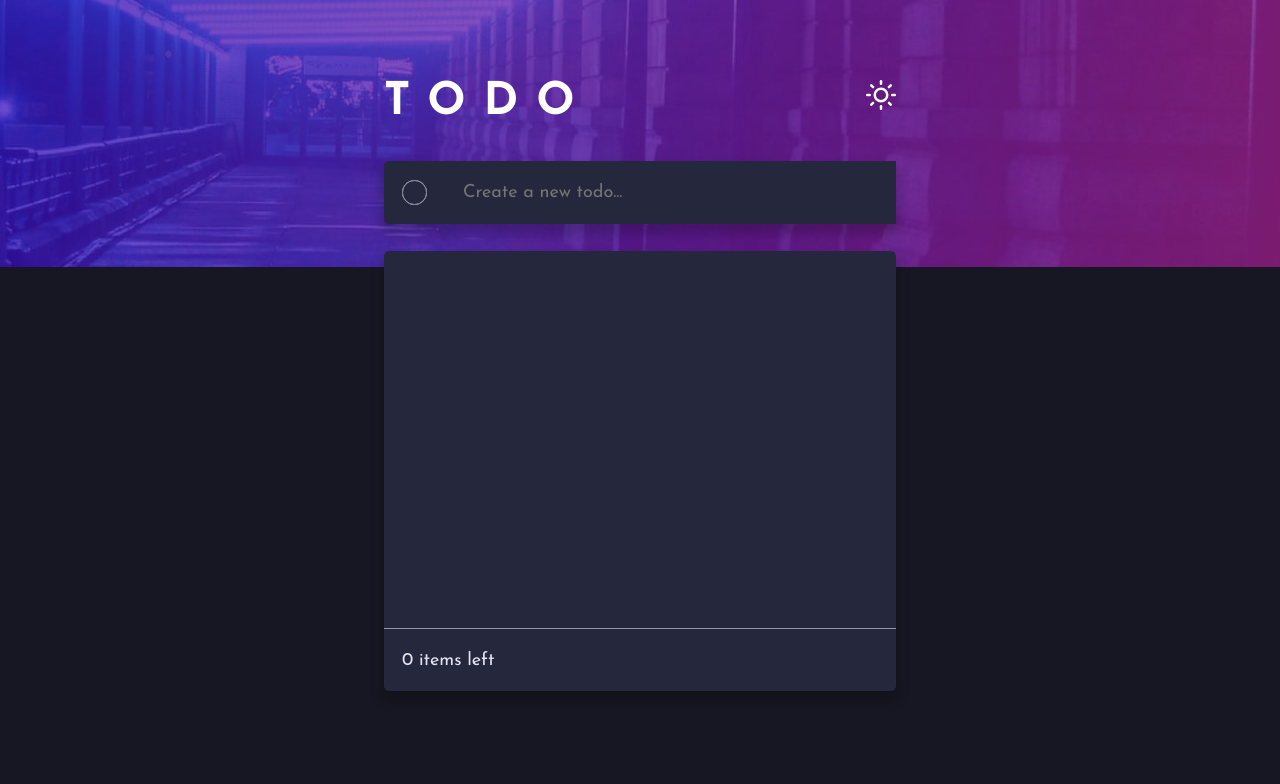
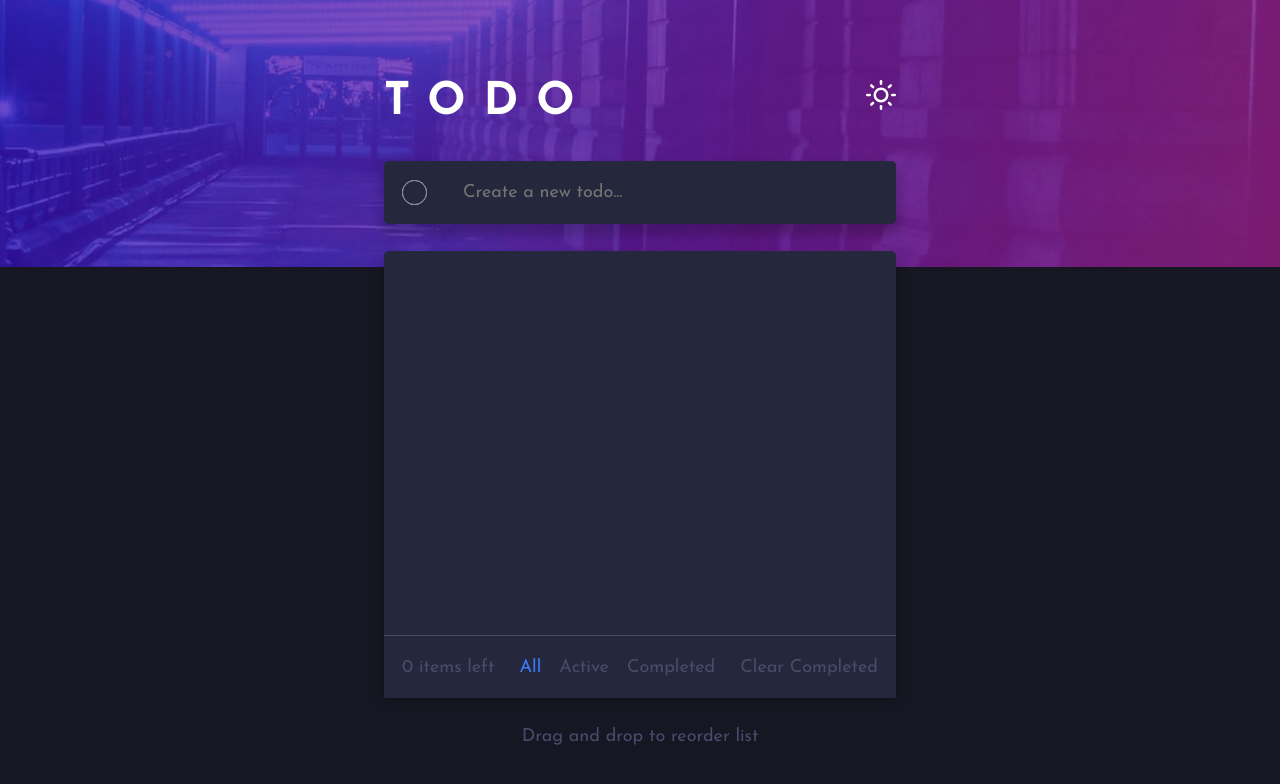
Before and after one commit to SaiPradeepti/Frontendmentor-Challenges, a React (Create React App) app in the folder 06todo-app-main/: page / in a window 1280 px wide. Shown: the top 784 px of the page. Built offline with nearby package versions, Linux system fonts and the light colour scheme.

Commit message:
Adding Scrollable feature and others

```diff
--- a/06todo-app-main/src/components/App.js
+++ b/06todo-app-main/src/components/App.js
@@ -23,6 +23,16 @@ const App = () => {
     }))
   }
 
+  // Clearing completed todos from list
+  const clearCompleted = () => {
+    setList(list.filter(item => item.completed !== true))
+  }
+
+  // Remove todo
+  const removeToDo = (id) => {
+    setList(list.filter(item => item.id !== id))
+  }
+
 
   return (
     <div className={`app ${lightTheme ? 'lightTheme' : 'darkTheme'}`}>
@@ -35,7 +45,8 @@ const App = () => {
         </div>
       </div>
       <Input addToDo={addToDo} />
-      <List list={list} completedToDo={completedToDo}/>
+      <List list={list} completedToDo={completedToDo} clearCompleted={clearCompleted} removeToDo={removeToDo} />
+      <div className="app__drag">Drag and drop to reorder list</div>
     </div>
   )
 }
--- a/06todo-app-main/src/components/List.js
+++ b/06todo-app-main/src/components/List.js
@@ -1,8 +1,25 @@
 import React, { useState, useEffect } from 'react'
 import Todo from './Todo'
 
-const List = ({list,completedToDo}) => {
+const List = ({list,completedToDo,clearCompleted,removeToDo}) => {
+    const [newList,setNewList] = useState(list);
     const [itemsLeft,setItemsLeft] = useState(0);
+    const [activeState,setActiveState] = useState('all');
+
+    // Set display list
+    useEffect(() => {
+        setNewList(list)
+    },[list])
+
+    // filter list based on activeState
+    useEffect(() => {
+        if(activeState === 'all')
+            setNewList(list);
+        else if(activeState === 'active')
+            setNewList(list.filter(item => item.completed === false));
+        else if(activeState === 'completed')
+            setNewList(list.filter(item => item.completed === true));
+    },[activeState,list])
 
     // Count of items yet to complete
     useEffect(() => {
@@ -17,17 +34,22 @@ const List = ({list,completedToDo}) => {
 
     return (
         <div className='app__list'>
+            <div className="todo__list">
             {
-                list.map((item,index) => {
+                newList.map((item) => {
                     return (
-                        <Todo item={item} key={index} completedToDo={completedToDo}/>
+                        <Todo item={item} key={item.id} completedToDo={completedToDo} removeToDo={removeToDo}/>
                     )
                 })
-            }
+            }</div>
             <div className="app__menu">
                 <div className="app__listItems">{itemsLeft} items left</div>
-                <div className="app__states"></div>
-                <div className="app__clearCompleted"></div>
+                <div className="app__states">
+                    <div className={`all ${activeState === 'all' ? 'activeState' : false}`} onClick={()=>setActiveState('all')}>All</div>
+                    <div className={`active ${activeState === 'active' ? 'activeState' : false}`} onClick={()=>setActiveState('active')}>Active</div>
+                    <div className={`completed ${activeState === 'completed' ? 'activeState' : false}`} onClick={()=>setActiveState('completed')}>Completed</div>
+                </div>
+                <div className="app__clearCompleted" onClick={clearCompleted}>Clear Completed</div>
             </div>
         </div>
     )
--- a/06todo-app-main/src/components/Todo.js
+++ b/06todo-app-main/src/components/Todo.js
@@ -1,27 +1,23 @@
-import React, { useState } from 'react'
+import React from 'react'
 import { FaCheck } from "react-icons/fa";
+import { VscChromeClose } from "react-icons/vsc";
 
-const Todo = ({item,completedToDo}) => {
+const Todo = ({item,completedToDo,removeToDo}) => {
     const {id,todo} = item;
-    const [todoCompleted,setTodoCompleted] = useState(false);
-    console.log(todo);
+
     return (
         <div className='app__todo'>
-            <div className='radio' onClick={() =>
-            {
-                setTodoCompleted(!todoCompleted);
-                completedToDo(id);
-            }
-            }>
-                <input type="radio" name='radio' />
-                <div className={`radioCover ${todoCompleted ? 'radioClick' : ''}`} ></div>
-                {
-                    todoCompleted && <FaCheck className='faCheck'/>
-                }
+            <div className='app__button' onClick={() => completedToDo(id)}>
+                <div className={`button__wrapper ${item.completed ? 'buttonClick' : false}`} >
+                    {
+                            item.completed ? <FaCheck className='faCheck'/> : <div className="button"></div>
+                    }
+                </div>
             </div>
-            <div className={`todo ${todoCompleted ? 'todoCompleted' : ''}`}>
+            <div className={`todo ${item.completed ? 'todoCompleted' : ''}`} onClick={() => completedToDo(id)}>
                 {todo}
             </div>
+            <VscChromeClose className='remove' onClick={() => removeToDo(id)}/>
         </div>
     )
 }
--- a/06todo-app-main/src/scss/_config.scss
+++ b/06todo-app-main/src/scss/_config.scss
@@ -10,11 +10,32 @@
   font-size: 18px;
 }
 
+body {
+  /* Let's get this party started */
+  ::-webkit-scrollbar {
+    width: 7px;
+  }
+
+  /* Track */
+  ::-webkit-scrollbar-track {
+    -webkit-box-shadow: inset 0 0 6px rgba(0, 0, 0, 0.3);
+    -webkit-border-radius: 10px;
+    border-radius: 10px;
+  }
+
+  /* Handle */
+  ::-webkit-scrollbar-thumb {
+    -webkit-border-radius: 10px;
+    border-radius: 10px;
+    background: rgba(255, 255, 255, 0.5);
+    -webkit-box-shadow: inset 0 0 6px rgba(0, 0, 0, 0.5);
+  }
+}
+
 $mobile: 375px;
 $desktop: 1440px;
 
 $clr-bright-blue: hsl(220, 98%, 61%);
-// $clr-check-background: linear-gradient hsl(192, 100%, 67%) to hsl(280, 87%, 65%);
 $clr-check-background: linear-gradient(
   45deg,
   hsl(192, 100%, 67%),
--- a/06todo-app-main/src/scss/_input.scss
+++ b/06todo-app-main/src/scss/_input.scss
@@ -37,6 +37,7 @@
         border: none;
         outline: none;
         color: white;
+        border-radius: 5px;
       }
     }
   }
--- a/06todo-app-main/src/scss/_list.scss
+++ b/06todo-app-main/src/scss/_list.scss
@@ -6,20 +6,38 @@
     background: $clr-very-dark-desaturated-blue;
     border-radius: 5px;
     box-shadow: 0px 8px 12px 3px rgba(0, 0, 0, 0.2);
-    overflow: hidden;
     position: relative;
+  }
+
+  .todo__list {
+    height: 48vh;
+    overflow: auto;
   }
 
   #{&}__menu {
     height: 3.5rem;
     padding: 1rem;
-    color: $clr-light-grayish-blue;
-    position: absolute;
-    bottom: 0;
-    border-top: 1px solid $clr-dark-grayish-blue;
-    // border-top: 1px solid red;
+    color: $clr-very-dark-grayish-blue;
+    position: sticky;
+    top: 100%;
+    border-top: 1px solid $clr-very-dark-grayish-blue;
     width: 100%;
     display: flex;
     align-items: center;
+    justify-content: space-between;
+    background: $clr-very-dark-desaturated-blue;
+
+    & > *:hover {
+      cursor: pointer;
+    }
+  }
+
+  #{&}__states {
+    display: flex;
+    gap: 1rem;
+
+    .activeState {
+      color: $clr-bright-blue;
+    }
   }
 }
--- a/06todo-app-main/src/scss/_todo.scss
+++ b/06todo-app-main/src/scss/_todo.scss
@@ -1,43 +1,72 @@
 .app__todo {
   @include box;
-  border-radius: none;
-  border-bottom: 1px solid $clr-dark-grayish-blue;
+  padding-right: 1.5rem;
+  // border-radius: none;
+  border-top-right-radius: 5px;
+  border-top-left-radius: 5px;
+  border-bottom: 1px solid $clr-very-dark-grayish-blue;
   align-items: center;
+  width: 100%;
+  z-index: 0;
 
-  .radio {
-    position: relative;
-
-    input[type="radio"] {
+  .app__button {
+    .button__wrapper {
       height: 25px;
       width: 25px;
-      background-color: $clr-very-dark-desaturated-blue;
-      display: block;
-      position: relative;
-    }
-    .radioCover {
-      @include absolutePositioning;
-      background: $clr-very-dark-desaturated-blue;
-      border: 1px solid $clr-dark-grayish-blue;
+      background: $clr-dark-grayish-blue;
+      padding: 2px;
       border-radius: 50%;
     }
+
     .faCheck {
-      @include absolutePositioning;
-      padding: 6px;
+      background: linear-gradient(
+        45deg,
+        hsl(192, 100%, 67%),
+        hsl(280, 87%, 65%)
+      );
+      padding: 3px;
       color: $clr-white;
-      z-index: 10;
+      border-radius: 50%;
+    }
+
+    .button {
+      height: 100%;
+      width: 100%;
+      background: $clr-very-dark-desaturated-blue;
+      border-radius: 50%;
     }
   }
 
   .todo {
     color: $clr-white;
+
+    &:hover {
+      cursor: pointer;
+    }
+  }
+
+  .remove {
+    color: $clr-very-dark-grayish-blue;
+    margin-left: auto;
+    visibility: hidden;
   }
 }
 
-.app .app__todo .radio .radioClick {
+.app__todo .app__button .buttonClick {
   background: linear-gradient(45deg, hsl(192, 100%, 67%), hsl(280, 87%, 65%));
 }
 
 .app__todo .todoCompleted {
   text-decoration: line-through;
-  color: $clr-dark-grayish-blue;
+  color: $clr-very-dark-grayish-blue;
 }
+
+.app__todo:hover .app__button .button__wrapper {
+  cursor: pointer;
+  background: linear-gradient(45deg, hsl(192, 100%, 67%), hsl(280, 87%, 65%));
+}
+
+.app__todo:hover .remove {
+  visibility: visible;
+  cursor: pointer;
+}
--- a/06todo-app-main/src/scss/main.scss
+++ b/06todo-app-main/src/scss/main.scss
@@ -31,6 +31,12 @@
       }
     }
   }
+
+  #{&}__drag {
+    color: $clr-very-dark-grayish-blue;
+    margin-top: 2rem;
+    text-align: center;
+  }
 }
 
 .darkTheme {
```
Also changed, not shown: 06todo-app-main/public/index.html (+0 -10 lines).
